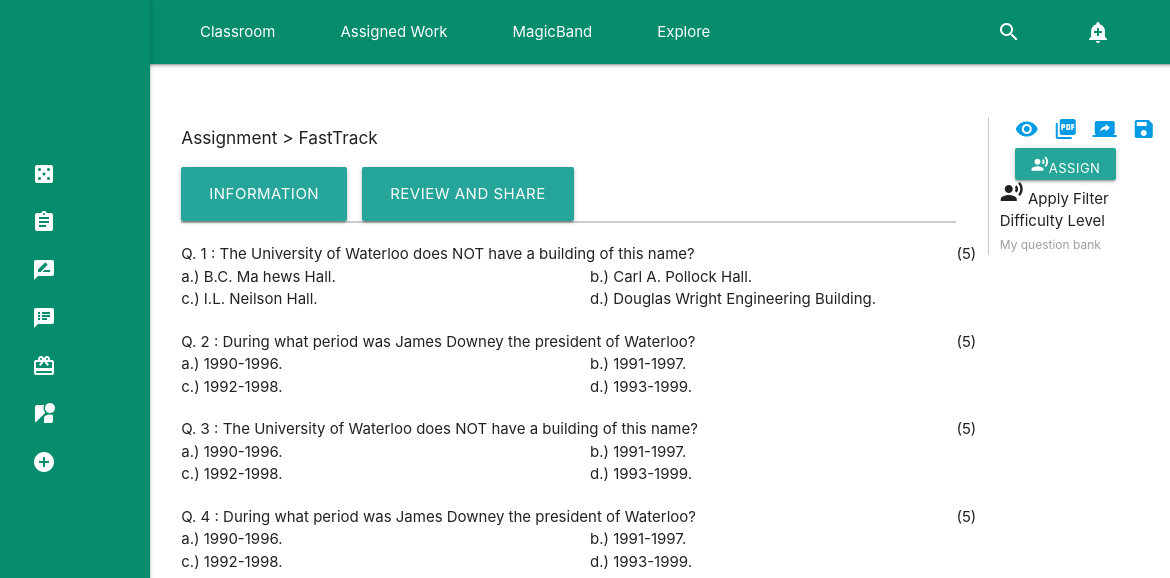
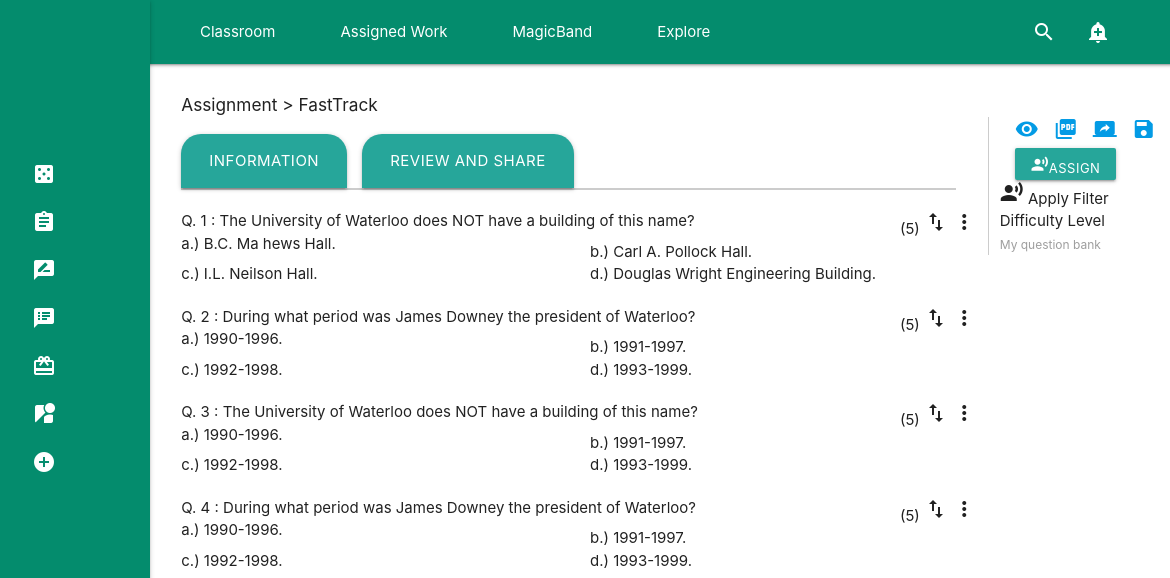
Before and after one commit to ambujbpl/ambujMT_WC, a React app: page / in a window 1280 px wide. Shown: the top 578 px of the page, 0-1170 px from the left. Built offline with nearby package versions, Linux system fonts and the light colour scheme.

Commit message:
use materialized css classes

```diff
--- a/src/components/Header.js
+++ b/src/components/Header.js
@@ -2,7 +2,6 @@ import React from 'react';
 import logo from './../logo.jpg';
 import './../css/Header.css';
 const ui_data = require('./../utils/Header.json');
-console.log(ui_data);
 const renderLeftHeaders = () => {
 	return(
 		ui_data.leftHeaders.map(header => {
@@ -14,7 +13,7 @@ const renderRightHeaders = () => {
 	return(
 		ui_data.rightHeaders.map(header => {
 			if(header.type.trim().toLowerCase() === 'icon')
-			return <li className="ml10"><a href='/'><i class="material-icons">{header.name}</i></a></li>
+			return <li><a href='/'><i class="material-icons">{header.name}</i></a></li>
 			else return <li className="ml10"><a href='/'><img className="imageLogo" src={logo} alt="Logo"/></a></li>
 		})
 	)
--- a/src/components/LeftSideBar.js
+++ b/src/components/LeftSideBar.js
@@ -1,15 +1,19 @@
 import React from 'react';
+import './../css/LeftSideBar.css';
+const ui_data = require('./../utils/LeftSideBar.json');
+console.log(ui_data);
+const renderLiftSideBarList = () => {
+	return (
+		ui_data.leftSideBar.map(item => {
+			return <li><a href={item.url}><i class="material-icons white-text">{item.name}</i></a></li>
+		})
+	)
+}
 const LeftSideBar = () => {
 	return (
-		<ul id="sidenav-1" className="sidenav sidenav-fixed bgColor" style={{width: '150px'}}>
-			<div style={{marginTop: '150px'}}>
-				<li><a href="/"><i class="material-icons white-text">casino</i></a></li>
-				<li><a href="/"><i class="material-icons white-text">assignment</i></a></li>
-				<li><a href="/"><i class="material-icons white-text">rate_review</i></a></li>
-				<li><a href="/"><i class="material-icons white-text">speaker_notes</i></a></li>
-				<li><a href="/"><i class="material-icons white-text">redeem</i></a></li>
-				<li><a href="/"><i class="material-icons white-text">streetview</i></a></li>
-				<li><a href="/"><i class="material-icons white-text">add_circle</i></a></li>
+		<ul id="sidenav-1" className="sidenav sidenav-fixed bgColor leftSideBarCss">
+			<div className="mt150">
+				{renderLiftSideBarList()}
 			</div>
 		</ul>
 	);
--- a/src/components/MainArea.js
+++ b/src/components/MainArea.js
@@ -10,8 +10,8 @@ const MainArea = () => {
 				<div className="col s9">
 					<h6>{ui_data.header}</h6>
 					<div className="buttonAreaCss">
-						<a className="waves-effect waves-light btn-large">{ui_data.info}</a>
-						<a className="waves-effect waves-light btn-large ml5">{ui_data.review}</a>
+						<a className="waves-effect waves-light btn-large borderRadiousForButton">{ui_data.info}</a>
+						<a className="waves-effect waves-light btn-large ml5 borderRadiousForButton">{ui_data.review}</a>
 					</div>
 					<div className="questionAreaCss"><QuestionArea /></div>
 				</div>
--- a/src/components/QuestionArea.js
+++ b/src/components/QuestionArea.js
@@ -1,95 +1,5 @@
 import React from 'react';
-const questions = [
-	{
-		id: 1,
-		title: 'The University of Waterloo does NOT have a building of this name?',
-		options: [
-			{
-				key: 'a',
-				name: 'B.C. Ma hews Hall.'
-			},
-			{
-				key: 'b',
-				name: 'Carl A. Pollock Hall.'
-			},
-			{
-				key: 'c',
-				name: 'I.L. Neilson Hall.'
-			},
-			{
-				key: 'd',
-				name: 'Douglas Wright Engineering Building.'
-			}
-		]
-	},
-	{
-		id: 2,
-		title: 'During what period was James Downey the president of Waterloo?',
-		options: [
-			{
-				key: 'a',
-				name: '1990-1996.'
-			},
-			{
-				key: 'b',
-				name: '1991-1997.'
-			},
-			{
-				key: 'c',
-				name: '1992-1998.'
-			},
-			{
-				key: 'd',
-				name: '1993-1999.'
-			}
-		]
-	},
-	{
-		id: 3,
-		title: 'The University of Waterloo does NOT have a building of this name?',
-		options: [
-			{
-				key: 'a',
-				name: '1990-1996.'
-			},
-			{
-				key: 'b',
-				name: '1991-1997.'
-			},
-			{
-				key: 'c',
-				name: '1992-1998.'
-			},
-			{
-				key: 'd',
-				name: '1993-1999.'
-			}
-		]
-	},
-	{
-		id: 4,
-		title: 'During what period was James Downey the president of Waterloo?',
-		options: [
-			{
-				key: 'a',
-				name: '1990-1996.'
-			},
-			{
-				key: 'b',
-				name: '1991-1997.'
-			},
-			{
-				key: 'c',
-				name: '1992-1998.'
-			},
-			{
-				key: 'd',
-				name: '1993-1999.'
-			}
-		]
-	}
-
-]
+const {questions} = require('./../utils/QuestionArea.json');
 
 const optionList = (ques) => {
 
@@ -103,13 +13,12 @@ const optionList = (ques) => {
 		})
 	)
 }
-//<i class="material-icons">import_export</i> <i class="material-icons">more_vert</i>
 const renderQuestion = () => {
 	return (
 		questions.map(ques => {
 			return (
 				<div>
-					<div>Q. {ques.id} : {ques.title} <span className="right">(5) </span></div>
+					<div>Q. {ques.id} : {ques.title} <span className="right">(5) <i class="material-icons">import_export</i> <i class="material-icons">more_vert</i></span></div>
 					<div className="row">{optionList(ques.options)}</div>
 				</div>
 			)
--- /dev/null
+++ b/src/css/LeftSideBar.css
@@ -0,0 +1,3 @@
+.leftSideBarCss {
+  width:150px;
+}
--- a/src/css/MainArea.css
+++ b/src/css/MainArea.css
@@ -8,6 +8,10 @@
   border-bottom: 2px solid #ccc;
 }
 
+.borderRadiousForButton {
+  border-radius: 20px 20px 0px 0px
+}
+
 .questionAreaCss{
   margin-top: 20px;
 }
--- a/src/index.css
+++ b/src/index.css
@@ -39,5 +39,9 @@ code {
 }
 
 .sidenav{
-	width: 150px !importent;
+	width: 150px;
 }
+
+.mt150 {
+	margin-top: 150px;
+}
--- a/src/utils/Header.json
+++ b/src/utils/Header.json
@@ -9,6 +9,5 @@
     {"name":"search", "type": "icon"},
     {"name":"add_alert", "type": "icon"},
     {"name":"logo", "type": "image"}
-  ],
-  "review": "Review And Share"
+  ]
 }
--- /dev/null
+++ b/src/utils/LeftSideBar.json
@@ -0,0 +1,11 @@
+{
+  "leftSideBar": [
+    {"name":"casino", "url": "/casino"},
+    {"name":"assignment", "url": "/assignment"},
+    {"name":"rate_review", "url": "/rate_review"},
+    {"name":"speaker_notes", "url": "/speaker_notes"},
+    {"name":"redeem", "url": "/redeem"},
+    {"name":"streetview", "url": "/streetview"},
+    {"name":"add_circle", "url": "/add_circle"}
+  ]
+}
--- /dev/null
+++ b/src/utils/QuestionArea.json
@@ -0,0 +1,93 @@
+{
+  "questions" : [
+    {
+      "id": 1,
+      "title": "The University of Waterloo does NOT have a building of this name?",
+      "options": [
+        {
+          "key": "a",
+          "name": "B.C. Ma hews Hall."
+        },
+        {
+          "key": "b",
+          "name": "Carl A. Pollock Hall."
+        },
+        {
+          "key": "c",
+          "name": "I.L. Neilson Hall."
+        },
+        {
+          "key": "d",
+          "name": "Douglas Wright Engineering Building."
+        }
+      ]
+    },
+    {
+      "id": 2,
+      "title": "During what period was James Downey the president of Waterloo?",
+      "options": [
+        {
+          "key": "a",
+          "name": "1990-1996."
+        },
+        {
+          "key": "b",
+          "name": "1991-1997."
+        },
+        {
+          "key": "c",
+          "name": "1992-1998."
+        },
+        {
+          "key": "d",
+          "name": "1993-1999."
+        }
+      ]
+    },
+    {
+      "id": 3,
+      "title": "The University of Waterloo does NOT have a building of this name?",
+      "options": [
+        {
+          "key": "a",
+          "name": "1990-1996."
+        },
+        {
+          "key": "b",
+          "name": "1991-1997."
+        },
+        {
+          "key": "c",
+          "name": "1992-1998."
+        },
+        {
+          "key": "d",
+          "name": "1993-1999."
+        }
+      ]
+    },
+    {
+      "id": 4,
+      "title": "During what period was James Downey the president of Waterloo?",
+      "options": [
+        {
+          "key": "a",
+          "name": "1990-1996."
+        },
+        {
+          "key": "b",
+          "name": "1991-1997."
+        },
+        {
+          "key": "c",
+          "name": "1992-1998."
+        },
+        {
+          "key": "d",
+          "name": "1993-1999."
+        }
+      ]
+    }
+
+  ]
+}
```
Also changed, not shown: src/css/QuestionArea.css (added). Lines whose indentation alone changed are shown as unchanged.
